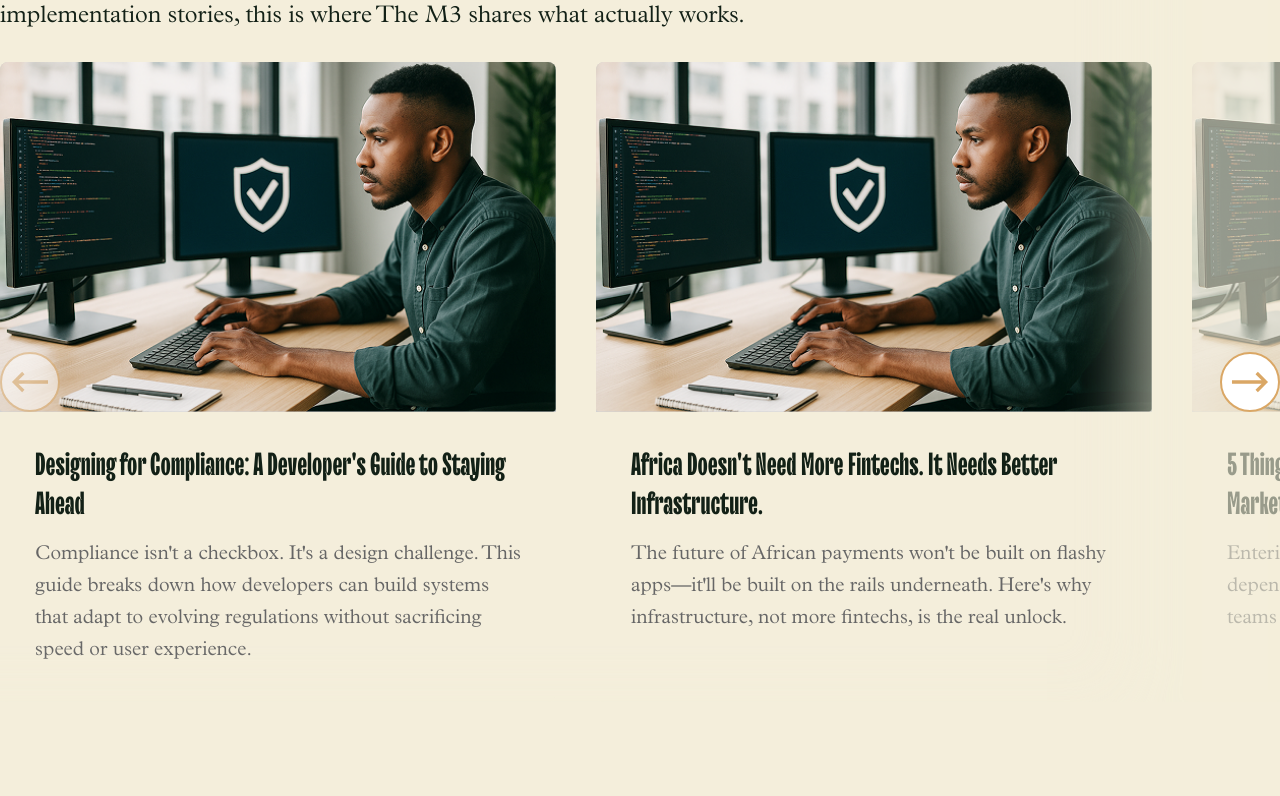
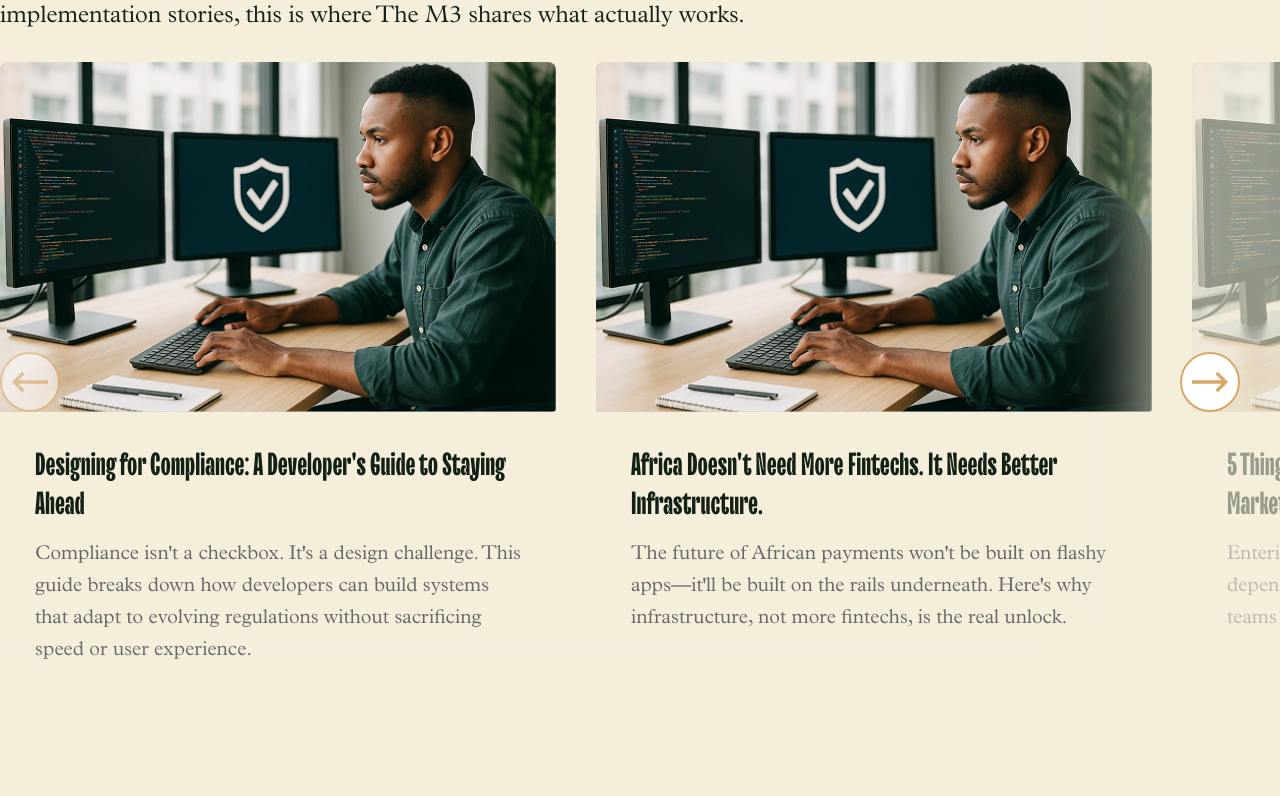
Before and after one commit to The-M3/m3_client, a Next.js app: page / in a window 1280 px wide. Shown: the part 4428-5224 px from the top of the page. Built offline with nearby package versions, Linux system fonts and the light colour scheme.

Commit message:
minor bug fix

```diff
--- a/src/components/ArticleCarousel/ArticleCarousel.module.scss
+++ b/src/components/ArticleCarousel/ArticleCarousel.module.scss
@@ -184,7 +184,7 @@
   }
 
   .nextButton {
-    right: -0;
+    right: 4rem;
   }
 
   // Hide navigation on mobile if needed
```
